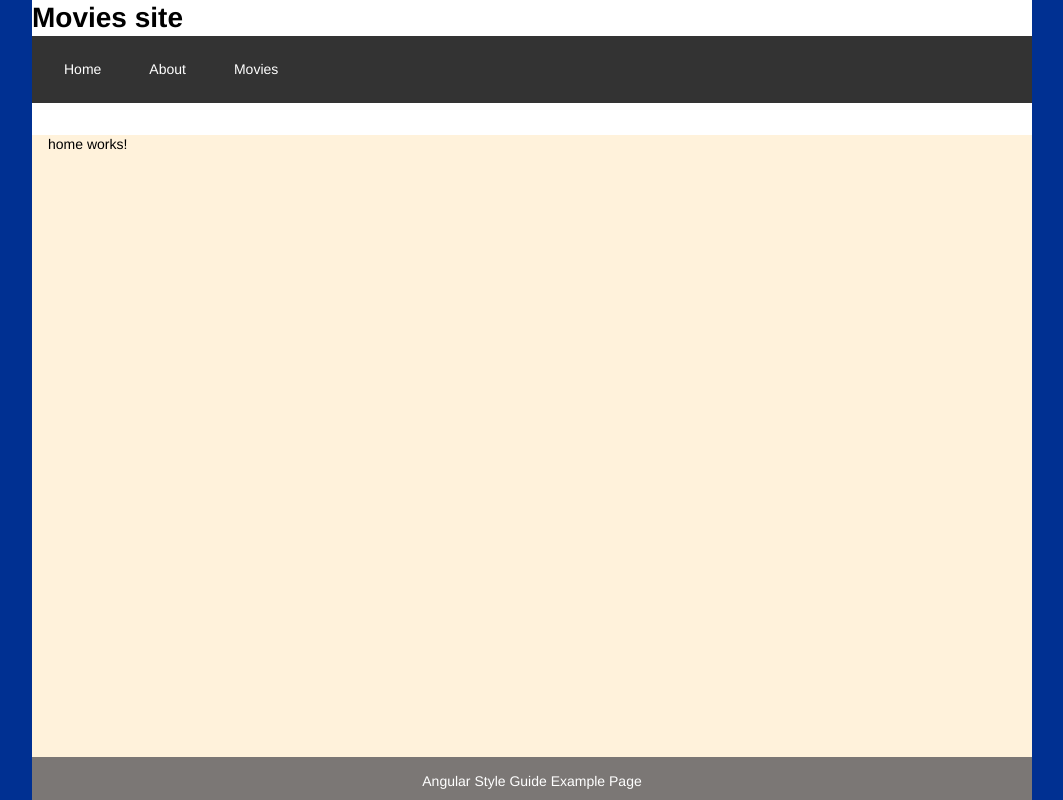
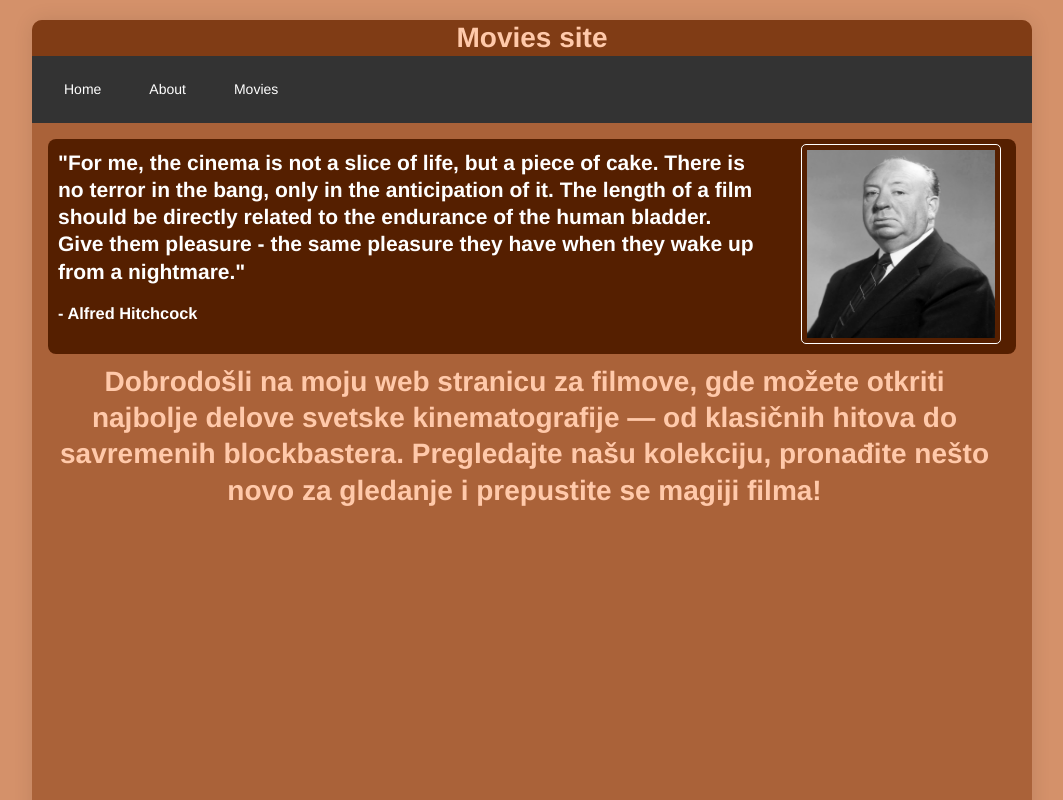
Before and after one commit to adnanmujacic97/MoviesApp, an Angular app: page / in a window 1280 px wide. Shown: the top 800 px of the page, without its empty margins (108-1171 px from the left). Built offline with nearby package versions, Linux system fonts and the light colour scheme.

Commit message:
Home gotov, sve je flex!

```diff
--- a/src/app/app.css
+++ b/src/app/app.css
@@ -1,15 +1,24 @@
 .app-wrapper {
-  min-height: 100vh;
+  max-width: 1000px;
+  min-height: 1200px;
+  overflow: hidden;
   display: flex;
+  flex-basis: 100%;
   flex-direction: column;
+  gap: 1rem;
+  background-color: var(--bg-color2);
+  border-radius: 10px;
+  box-shadow: 0 0 20px rgba(0,0,0,0.1);
+  color: var(--text-color);
+
 }
 
-/* .zaglavlje, .glavno
+ .zaglavlje
 {
-    background-color: white;
+    background-color: var(--secondary-color);
 }
 
-.zaglavlje img
+/* .zaglavlje img
 {
     margin: 20px 0px 10px 20px;
 }
@@ -24,12 +33,19 @@
     padding-top:7px;
     border-top: solid 2px #ccc;
     border-bottom: solid 2px #ccc;
-} */
+}  */
+
+.zaglavlje h1
+{
+    color: var(--text-color);
+    text-align:center;
+}
+
 
 nav {
   background-color: #333;
   padding: 1rem;
-  margin-bottom: 2rem;
+  /* margin-bottom: 2rem; */
 }
 
 nav a {
@@ -54,6 +70,8 @@ main {
   padding: 0 1rem;
 }
 
+
+
 footer {
   /* background-color: white; */
     padding-top: 15px;
@@ -61,6 +79,9 @@ footer {
     background: #7b7775;
     color:white;
     text-align:center;
+    /* display: flex;
+    justify-content: center; */
+
 }
 
 footer p {
--- a/src/app/home/home.component.css
+++ b/src/app/home/home.component.css
@@ -0,0 +1,57 @@
+.citat-container {
+  display: flex;
+  justify-content: space-between;
+  gap: 1rem;
+  align-items: flex-start;
+  background-color: var(--primary-color);
+  margin: 10 0px;
+  border-radius: 8px;
+}
+
+.citat {
+  padding: 10px;
+  margin-right: 1rem;
+  border-radius: 4px;
+  color: white;
+  flex: 1;                        /* Takes available space */
+  min-width: 0;
+}
+
+/* .citat h2, h3 {
+  display: block;
+  text-align: left;
+} */
+
+.citat-container img {
+  margin: 5px 15px 10px 0;
+  border-radius: 5px;
+  border: 1px solid white;
+  padding: 5px;
+  width: 200px;
+  height: 200px;
+  flex-shrink: 0;
+
+}
+
+.uvod {
+    margin: 5px 15px 10px 0;
+    padding: 5px;
+    text-align: center;
+}
+
+@media (max-width: 500px) {
+  .citat-container {
+    flex-direction: column;
+    align-items: center;
+    text-align: center;
+  }
+
+  .citat {
+    order: 1;                     /* Text comes first */
+  }
+
+  .citat-container img {
+    order: 2;                     /* Image comes second */
+    margin-top: 10px;
+  }
+}
--- a/src/app/home/home.component.html
+++ b/src/app/home/home.component.html
@@ -1 +1,14 @@
-<p>home works!</p>
+<div class = "citat-container">
+<div class = "citat">
+    <h2 >
+    "For me, the cinema is not a slice of life, but a piece of cake. There is no terror in the bang, only in the anticipation of it. The length of a film should be directly related to the endurance of the human bladder. Give them pleasure - the same pleasure they have when they wake up from a nightmare."
+    </h2>
+    <br>
+    <h3> - Alfred Hitchcock</h3>
+</div>
+<img class="citat-img" src="slikeHome\Hitchcock_Alfred.jpg" alt="Alfred Hitchcock">
+</div>
+
+<div class="uvod">
+  <h1>Dobrodošli na moju web stranicu za filmove, gde možete otkriti najbolje delove svetske kinematografije — od klasičnih hitova do savremenih blockbastera. Pregledajte našu kolekciju, pronađite nešto novo za gledanje i prepustite se magiji filma!</h1>
+</div>
--- a/src/index.html
+++ b/src/index.html
@@ -2,6 +2,7 @@
 <html lang="en">
 <head>
   <meta charset="utf-8">
+  <meta name="viewport" content="width=device-width, initial-scale=1.0">
   <title>MoviesApp</title>
   <base href="/">
   <meta name="viewport" content="width=device-width, initial-scale=1">
--- a/src/styles.css
+++ b/src/styles.css
@@ -1,29 +1,7 @@
 /* You can add global styles to this file, and also import other style files */
 /* pozicioniranje */
-.lijevi, .srednji, .desni
-{
-    display:inline-block;
-    vertical-align: top;
-}
 
-.lijevi
-{
-    width:20%;
-    padding-right: 20px;
-}
-
-.srednji
-{
-    width:55%;
-    padding-right: 20px;
-}
-
-.desni
-{
-    width:25%;
-}
-
-.tecaj
+/* .tecaj
 {
     display:inline-block;
     vertical-align: top;
@@ -35,7 +13,7 @@
 .tecaj:nth-child(even)
 {
     margin-right:20px;
-}
+} */
 
 /* oblikovanje */
 
@@ -47,10 +25,11 @@
 
 :root
 {
-  --primary-color: #FFF2DB;
-  --secondary-color: #00879E;
-  --text-color: #FFAB5B;
-  --bg-color: #003092
+  --primary-color: #551F00;
+  --secondary-color: #803C15;
+  --text-color: #FFC9AA;
+  --bg-color: #D4916A;
+  --bg-color2: #AA6239;
 }
 
 *
@@ -70,9 +49,12 @@ body
     font-family: NeoSans, Helvetica, Arial, sans-serif;
     line-height: 1.3;
     font-size: 14px;
-    width:1000px;
+    display: flex;
+    justify-content: center;
     margin: 0 auto;
-    background-color: var(--primary-color);
+    padding: 20px;
+    background-color: var(--bg-color);
+
 }
 
 p
@@ -80,7 +62,7 @@ p
     margin-bottom: 10px;
 }
 
-.zaglavlje, .glavno
+/* .zaglavlje, .glavno
 {
     background-color: white;
 }
@@ -100,9 +82,9 @@ p
     padding-top:7px;
     border-top: solid 2px #ccc;
     border-bottom: solid 2px #ccc;
-}
+} */
 
-.glavno
+/* .glavno
 {
     padding-top:35px;
     border-radius: 0 0 10px 10px;
@@ -129,7 +111,7 @@ p
 {
     background-image: linear-gradient(#f7dcdc, #c30f10);
     width:100%;
-}
+} */
 
 .clanak
 {
```
Also changed, not shown: public/slikeHome/Hitchcock_Alfred.jpg (added).
